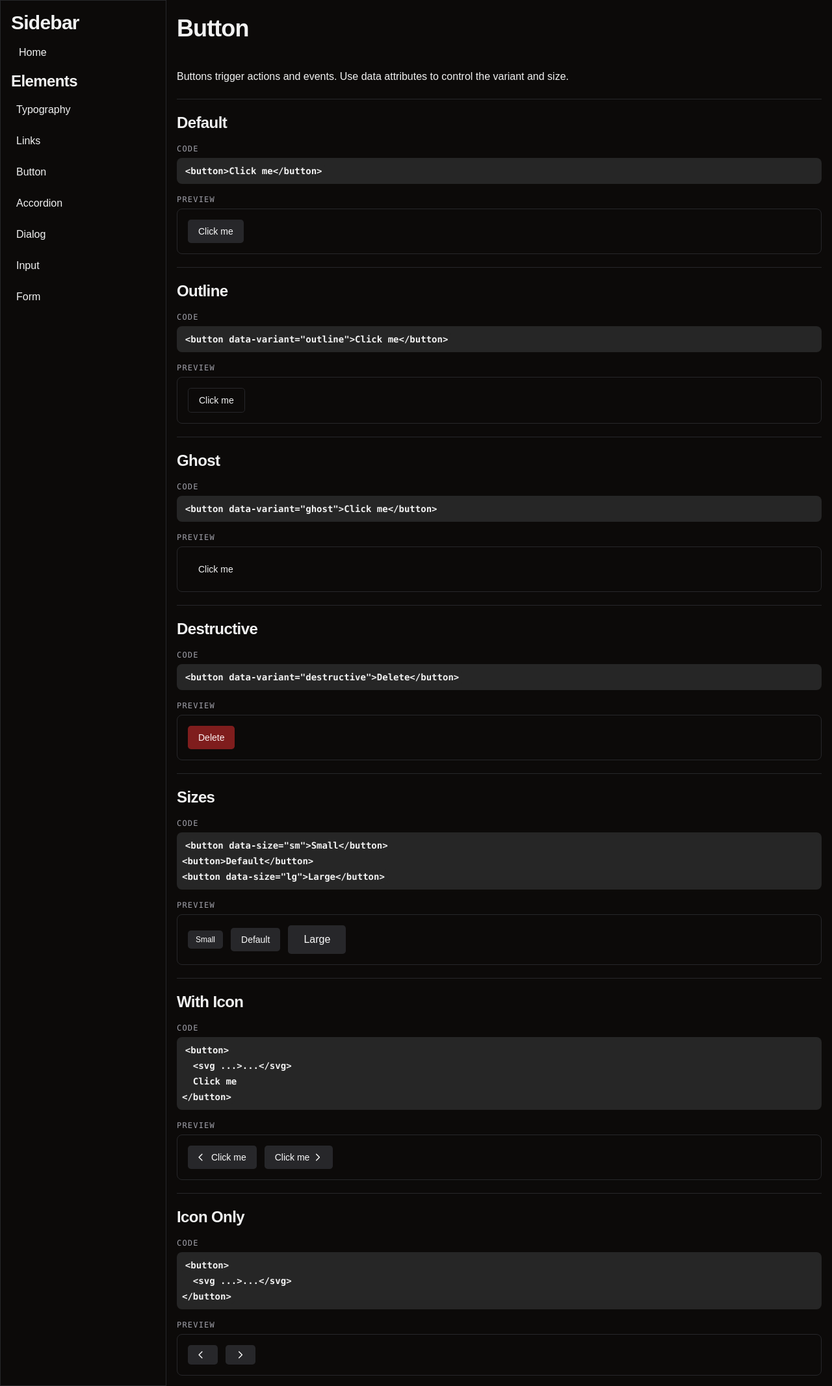
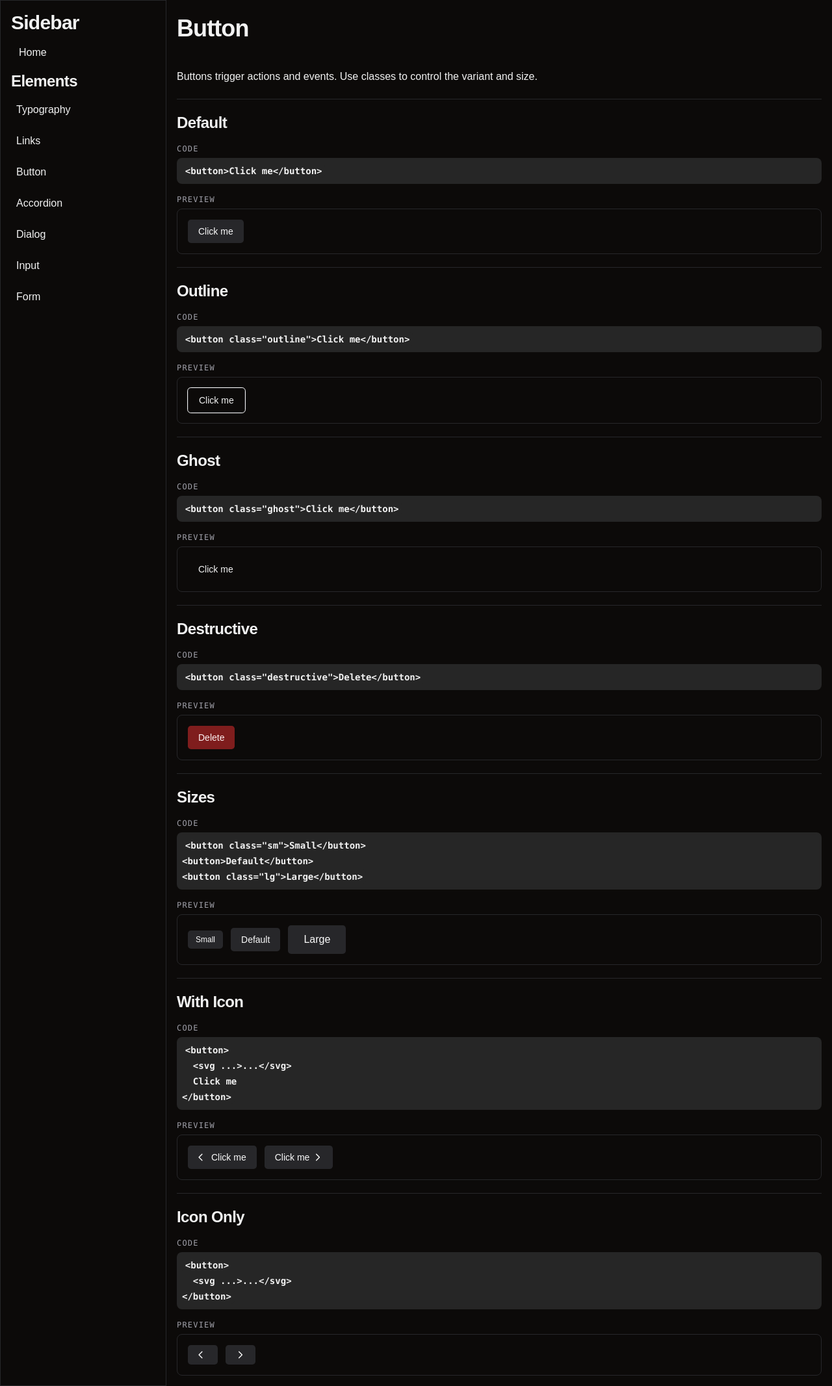
Before and after one commit to elvinsavio/FAHT-stack, a Flask app: page /button in a window 1280 px wide. Shown: the whole page at 65% size. Run offline with Flask 3, Linux system fonts and the light colour scheme.

Commit message:
button use classes instead of data attr

```diff
--- a/static/css/output.css
+++ b/static/css/output.css
@@ -46,10 +46,6 @@
     --color-foreground: hsl(240 10% 3.9%);
     --color-card: hsl(0 0% 100%);
     --color-card-foreground: hsl(240 10% 3.9%);
-    --color-popover: hsl(0 0% 100%);
-    --color-popover-foreground: hsl(240 10% 3.9%);
-    --color-primary: hsl(142.1 76.2% 36.3%);
-    --color-primary-foreground: hsl(355.7 100% 97.3%);
     --color-secondary: hsl(240 4.8% 95.9%);
     --color-secondary-foreground: hsl(240 5.9% 10%);
     --color-muted: hsl(240 4.8% 95.9%);
@@ -61,13 +57,7 @@
     --color-border: hsl(240 5.9% 90%);
     --color-input: hsl(240 5.9% 90%);
     --color-ring: hsl(142.1 76.2% 36.3%);
-    --color-chart-1: hsl(12 76% 61%);
-    --color-chart-2: hsl(173 58% 39%);
-    --color-chart-3: hsl(197 37% 24%);
-    --color-chart-4: hsl(43 74% 66%);
-    --color-chart-5: hsl(27 87% 67%);
     --color-warning: hsl(38 92% 50%);
-    --color-info: hsl(214 100% 50%);
   }
 }
 @layer base {
@@ -828,7 +798,7 @@ button {
       }
     }
   }
-  &[data-variant="outline"] {
+  &.outline {
     border-style: var(--tw-border-style);
     border-width: 1px;
     border-color: var(--color-border);
@@ -871,38 +841,18 @@ button {
       }
     }
   }
-  &[data-size="sm"] {
+  &.sm {
     padding-inline: calc(var(--spacing) * 3);
     padding-block: calc(var(--spacing) * 1.5);
     font-size: var(--text-xs);
     line-height: var(--tw-leading, var(--text-xs--line-height));
   }
-  &[data-size="lg"] {
+  &.lg {
     padding-inline: calc(var(--spacing) * 6);
     padding-block: calc(var(--spacing) * 2.5);
     font-size: var(--text-base);
     line-height: var(--tw-leading, var(--text-base--line-height));
   }
-}
-@property --tw-rotate-x {
-  syntax: "*";
-  inherits: false;
-}
-@property --tw-rotate-y {
-  syntax: "*";
-  inherits: false;
-}
-@property --tw-rotate-z {
-  syntax: "*";
-  inherits: false;
-}
-@property --tw-skew-x {
-  syntax: "*";
-  inherits: false;
-}
-@property --tw-skew-y {
-  syntax: "*";
-  inherits: false;
 }
 @property --tw-space-y-reverse {
   syntax: "*";
@@ -1007,11 +957,6 @@ button {
 @layer properties {
   @supports ((-webkit-hyphens: none) and (not (margin-trim: inline))) or ((-moz-orient: inline) and (not (color:rgb(from red r g b)))) {
     *, ::before, ::after, ::backdrop {
-      --tw-rotate-x: initial;
-      --tw-rotate-y: initial;
-      --tw-rotate-z: initial;
-      --tw-skew-x: initial;
-      --tw-skew-y: initial;
       --tw-space-y-reverse: 0;
       --tw-border-style: solid;
       --tw-font-weight: initial;
--- a/templates/elements/button.html
+++ b/templates/elements/button.html
@@ -6,7 +6,7 @@
 <section class="p-4 flex flex-col gap-2">
     <h1>Button</h1>
     <p>
-        Buttons trigger actions and events. Use data attributes to control the variant and size.
+        Buttons trigger actions and events. Use classes to control the variant and size.
     </p>
 
     <hr>
@@ -29,12 +29,12 @@
         <h3>Outline</h3>
         <div class="flex flex-col gap-1.5">
             <span class="text-xs font-mono uppercase tracking-widest text-muted-foreground">Code</span>
-            <pre><code>&lt;button data-variant="outline"&gt;Click me&lt;/button&gt;</code></pre>
+            <pre><code>&lt;button class="outline"&gt;Click me&lt;/button&gt;</code></pre>
         </div>
         <div class="flex flex-col gap-1.5">
             <span class="text-xs font-mono uppercase tracking-widest text-muted-foreground">Preview</span>
             <div class="rounded-lg border border-border p-4">
-                <button data-variant="outline">Click me</button>
+                <button class="outline">Click me</button>
             </div>
         </div>
     </div>
@@ -44,12 +44,12 @@
         <h3>Ghost</h3>
         <div class="flex flex-col gap-1.5">
             <span class="text-xs font-mono uppercase tracking-widest text-muted-foreground">Code</span>
-            <pre><code>&lt;button data-variant="ghost"&gt;Click me&lt;/button&gt;</code></pre>
+            <pre><code>&lt;button class="ghost"&gt;Click me&lt;/button&gt;</code></pre>
         </div>
         <div class="flex flex-col gap-1.5">
             <span class="text-xs font-mono uppercase tracking-widest text-muted-foreground">Preview</span>
             <div class="rounded-lg border border-border p-4">
-                <button data-variant="ghost">Click me</button>
+                <button class="ghost">Click me</button>
             </div>
         </div>
     </div>
@@ -59,12 +59,12 @@
         <h3>Destructive</h3>
         <div class="flex flex-col gap-1.5">
             <span class="text-xs font-mono uppercase tracking-widest text-muted-foreground">Code</span>
-            <pre><code>&lt;button data-variant="destructive"&gt;Delete&lt;/button&gt;</code></pre>
+            <pre><code>&lt;button class="destructive"&gt;Delete&lt;/button&gt;</code></pre>
         </div>
         <div class="flex flex-col gap-1.5">
             <span class="text-xs font-mono uppercase tracking-widest text-muted-foreground">Preview</span>
             <div class="rounded-lg border border-border p-4">
-                <button data-variant="destructive">Delete</button>
+                <button class="destructive">Delete</button>
             </div>
         </div>
     </div>
@@ -74,16 +74,16 @@
         <h3>Sizes</h3>
         <div class="flex flex-col gap-1.5">
             <span class="text-xs font-mono uppercase tracking-widest text-muted-foreground">Code</span>
-            <pre><code>&lt;button data-size="sm"&gt;Small&lt;/button&gt;
+            <pre><code>&lt;button class="sm"&gt;Small&lt;/button&gt;
 &lt;button&gt;Default&lt;/button&gt;
-&lt;button data-size="lg"&gt;Large&lt;/button&gt;</code></pre>
+&lt;button class="lg"&gt;Large&lt;/button&gt;</code></pre>
         </div>
         <div class="flex flex-col gap-1.5">
             <span class="text-xs font-mono uppercase tracking-widest text-muted-foreground">Preview</span>
             <div class="rounded-lg border border-border p-4 flex items-center gap-3">
-                <button data-size="sm">Small</button>
+                <button class="sm">Small</button>
                 <button>Default</button>
-                <button data-size="lg">Large</button>
+                <button class="lg">Large</button>
             </div>
         </div>
     </div>
```
Also changed, not shown: other parts of static/css/output.css (+8 -28 lines), static/css/input.css (+5 -5 lines).
